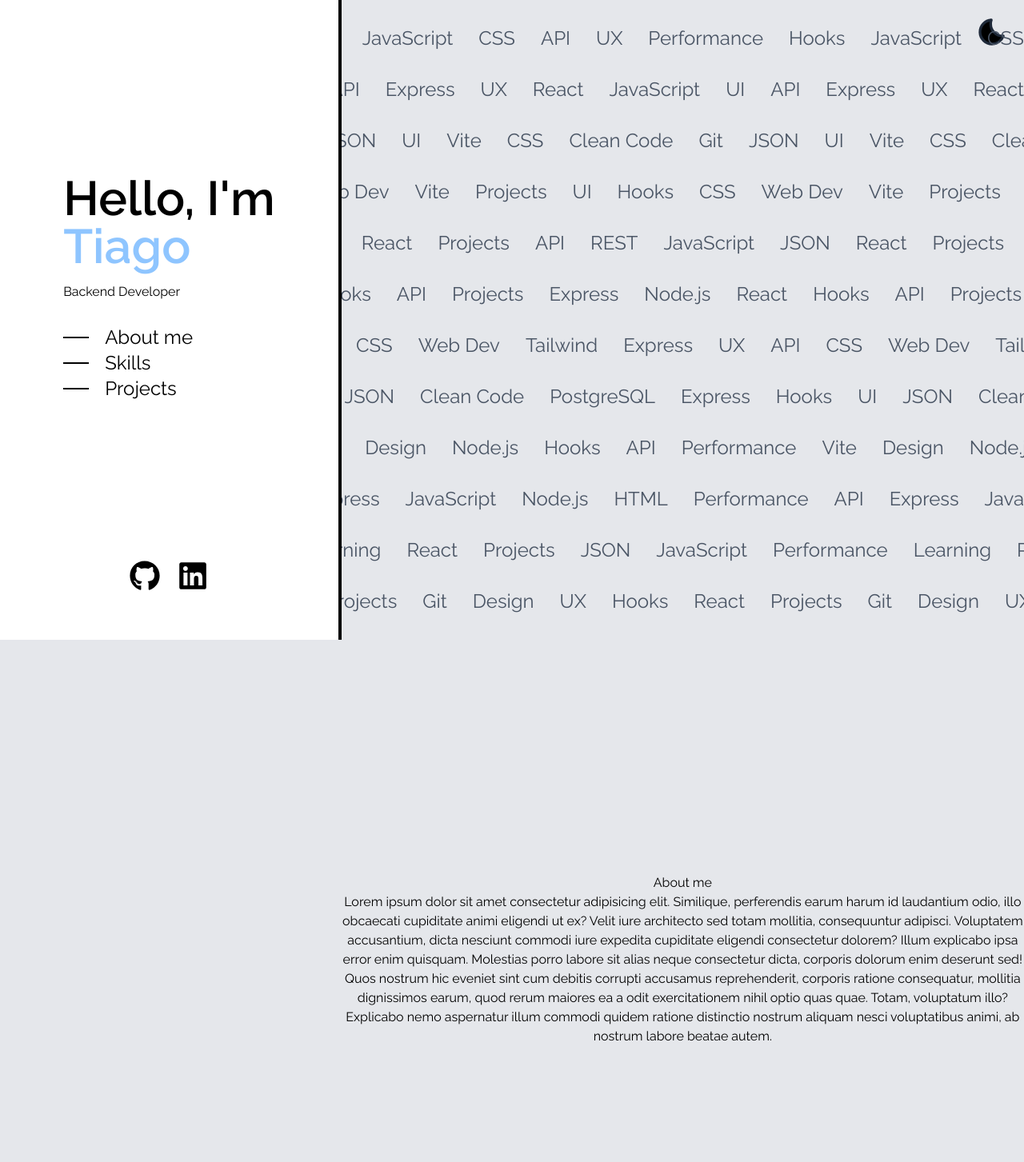
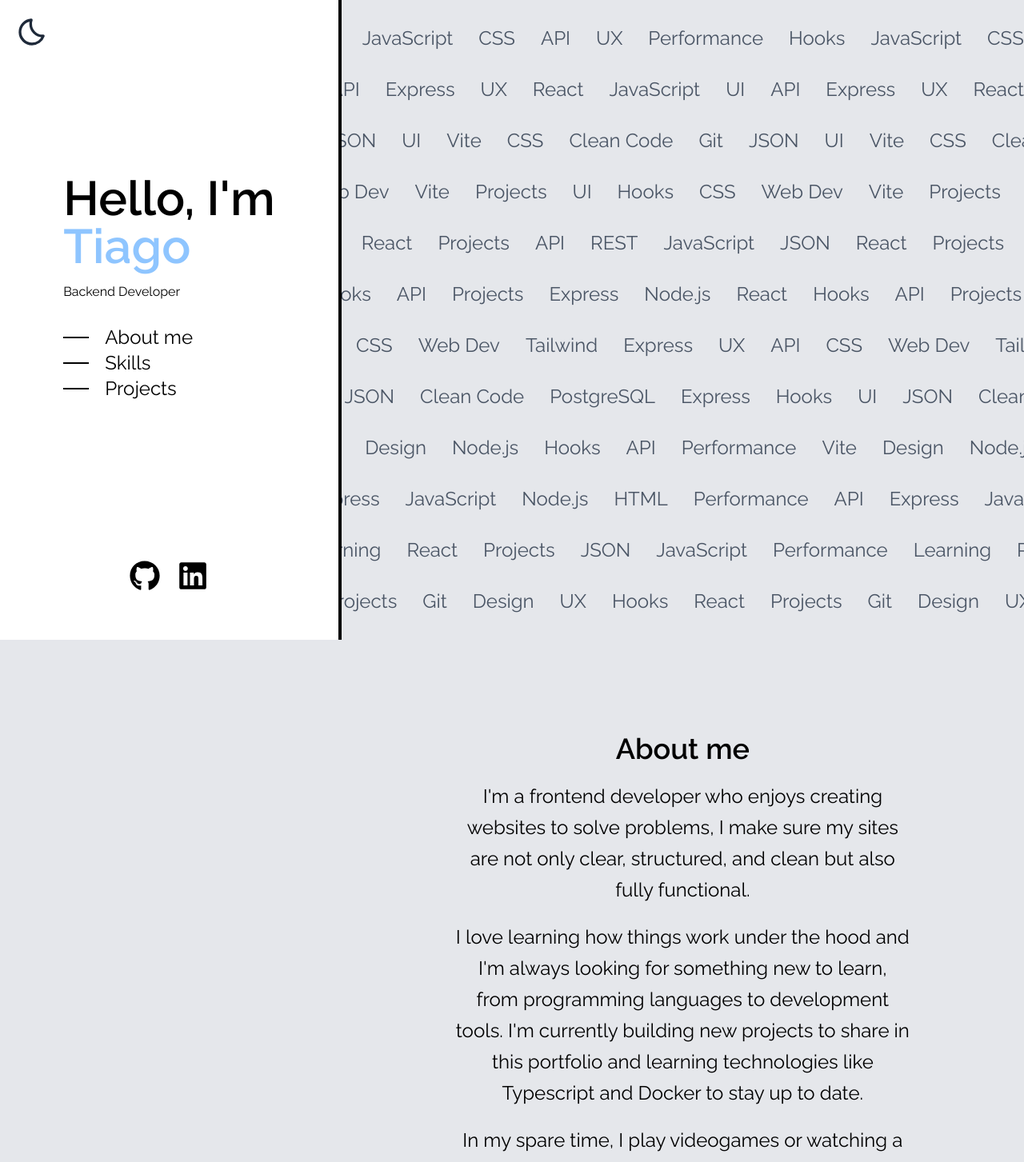
Before and after one commit to Tiago-salva/Portafolio, a React (Vite) app: page / in a window 1280 px wide. Shown: the top 1453 px of the page at 80% size. Built offline with nearby package versions, Linux system fonts and the light colour scheme.

Commit message:
feat: update dark mode btn position and add content in the about me section

```diff
--- a/src/App.jsx
+++ b/src/App.jsx
@@ -6,14 +6,14 @@ import Carousel from "./components/Carousel";
 function App() {
   return (
     <>
-      <button className="right-5 top-5 cursor-pointer fixed hover:scale-110 transition-transform">
+      <button className="left-5 z-30 top-5 cursor-pointer fixed hover:scale-110 transition-transform">
         <svg
-          className="w-10 h-10 text-gray-800 dark:text-white"
+          className="w-10 h-10 z-30 text-gray-800 dark:text-gray-800"
           aria-hidden="true"
           xmlns="http://www.w3.org/2000/svg"
           width="40"
           height="40"
-          fill="balck"
+          fill="white"
           viewBox="0 0 24 24"
         >
           <path
@@ -35,33 +35,30 @@ function App() {
           </div>
         </Section>
 
-        {/* About me */}
-        <Section id={"about-me"}>
-          <p>About me</p>
-          <p>
-            Lorem ipsum dolor sit amet consectetur adipisicing elit. Similique,
-            perferendis earum harum id laudantium odio, illo obcaecati
-            cupiditate animi eligendi ut ex? Velit iure architecto sed totam
-            mollitia, consequuntur adipisci. Voluptatem accusantium, dicta
-            nesciunt commodi iure expedita cupiditate eligendi consectetur
-            dolorem? Illum explicabo ipsa error enim quisquam. Molestias porro
-            labore sit alias neque consectetur dicta, corporis dolorum enim
-            deserunt sed! Quos nostrum hic eveniet sint cum debitis corrupti
-            accusamus reprehenderit, corporis ratione consequatur, mollitia
-            dignissimos earum, quod rerum maiores ea a odit exercitationem nihil
-            optio quas quae. Totam, voluptatum illo? Explicabo nemo aspernatur
-            illum commodi quidem ratione distinctio nostrum aliquam nesci
-            voluptatibus animi, ab nostrum labore beatae autem.
+        <Section withBackground id={"about-me"}>
+          <h2 className="text-4xl font-bold mb-5">About me</h2>
+          <p className="text-2xl text-center w-4/6 leading-relaxed mb-5">
+            I'm a frontend developer who enjoys creating websites to solve
+            problems, I make sure my sites are not only clear, structured, and
+            clean but also fully functional.
+          </p>
+          <p className="text-2xl text-center w-4/6 leading-relaxed mb-5">
+            I love learning how things work under the hood and I'm always
+            looking for something new to learn, from programming languages to
+            development tools. I'm currently building new projects to share in
+            this portfolio and learning technologies like Typescript and Docker
+            to stay up to date.
+          </p>
+          <p className="text-2xl text-center w-4/6 leading-relaxed">
+            In my spare time, I play videogames or watching a movie or a series
           </p>
         </Section>
 
-        {/* Skills */}
-        <Section id={"skills"}>
+        <Section withBackground bgColor="bg-gray-200" id={"skills"}>
           <p>Skills</p>
         </Section>
 
-        {/* Projects */}
-        <Section id={"projects"}>
+        <Section withBackground id={"projects"}>
           <p>Projects</p>
         </Section>
       </main>
```
